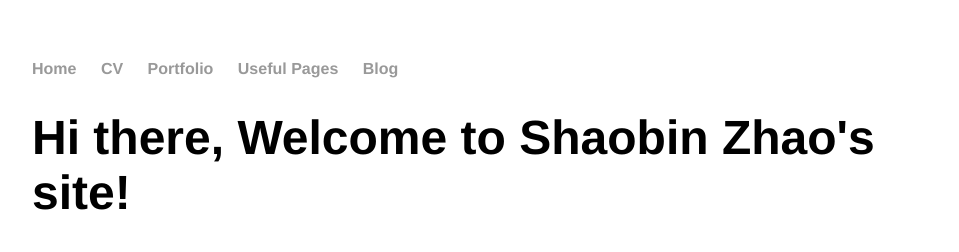
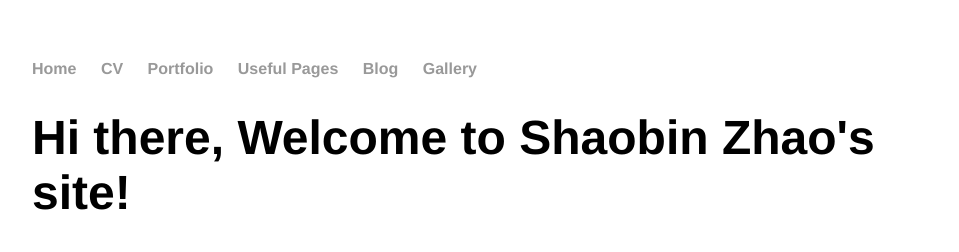
Before and after one commit to Zsbgest/Zsbgest.github.io, a Jekyll site: the page built from index.html, in a window 1280 px wide. Shown: the top 252 px of the page, without its empty margins (160-1119 px from the left). Built offline with Jekyll 4.4.1, drawn with Linux system fonts in a browser that asks for light colours.

Commit message:
Update default.html

```diff
--- a/_layouts/default.html
+++ b/_layouts/default.html
@@ -12,9 +12,10 @@
     		<ul>
         		<li><a href="/">Home</a></li>
         		<li><a href="/cv.pdf">CV</a></li>
-            <li><a href="/portfolio.pdf">Portfolio</a></li>
+            		<li><a href="/portfolio.pdf">Portfolio</a></li>
         		<li><a href="/Useful Pages.html">Useful Pages</a></li>
-            <li><a href="/blog">Blog</a></li>
+           		 <li><a href="/blog">Blog</a></li>
+			<li><a href="/gallery.html">Gallery</a></li>
     		</ul>
 		</nav>
 		<div class="container">
```
